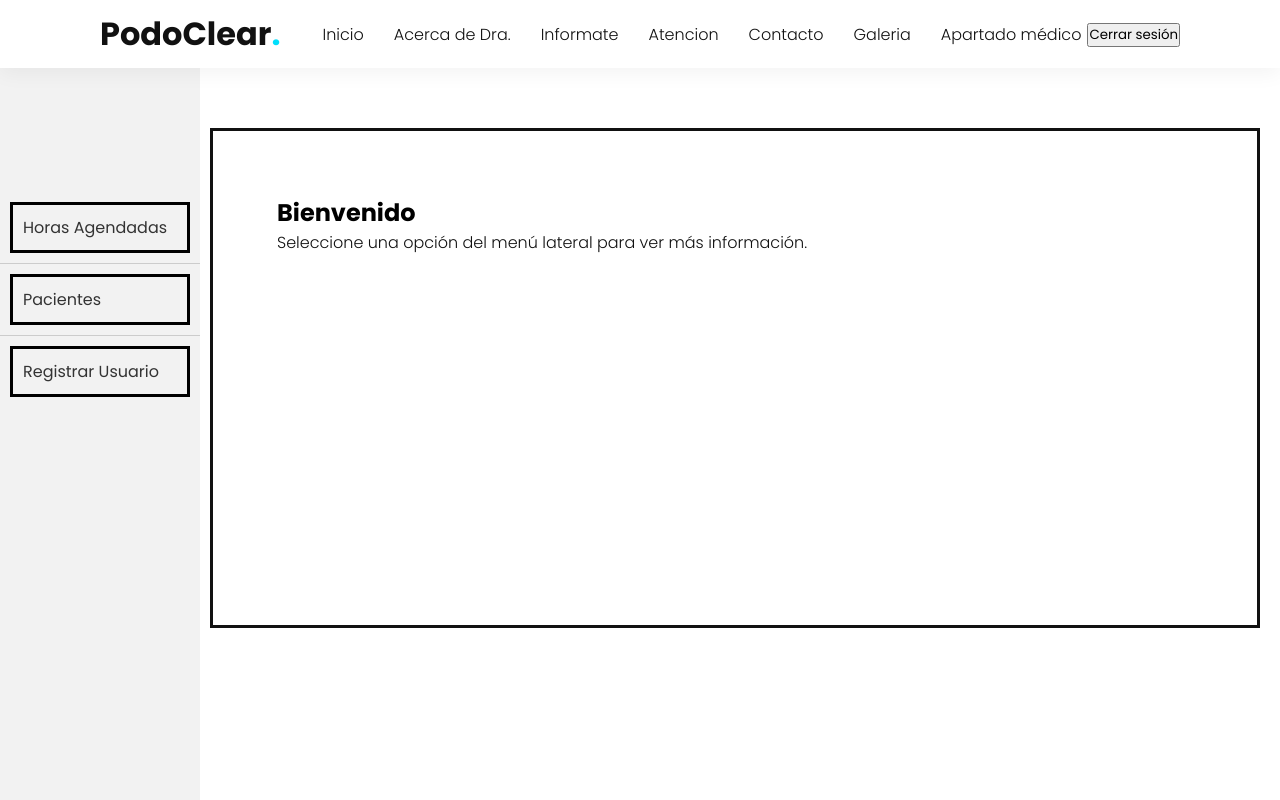
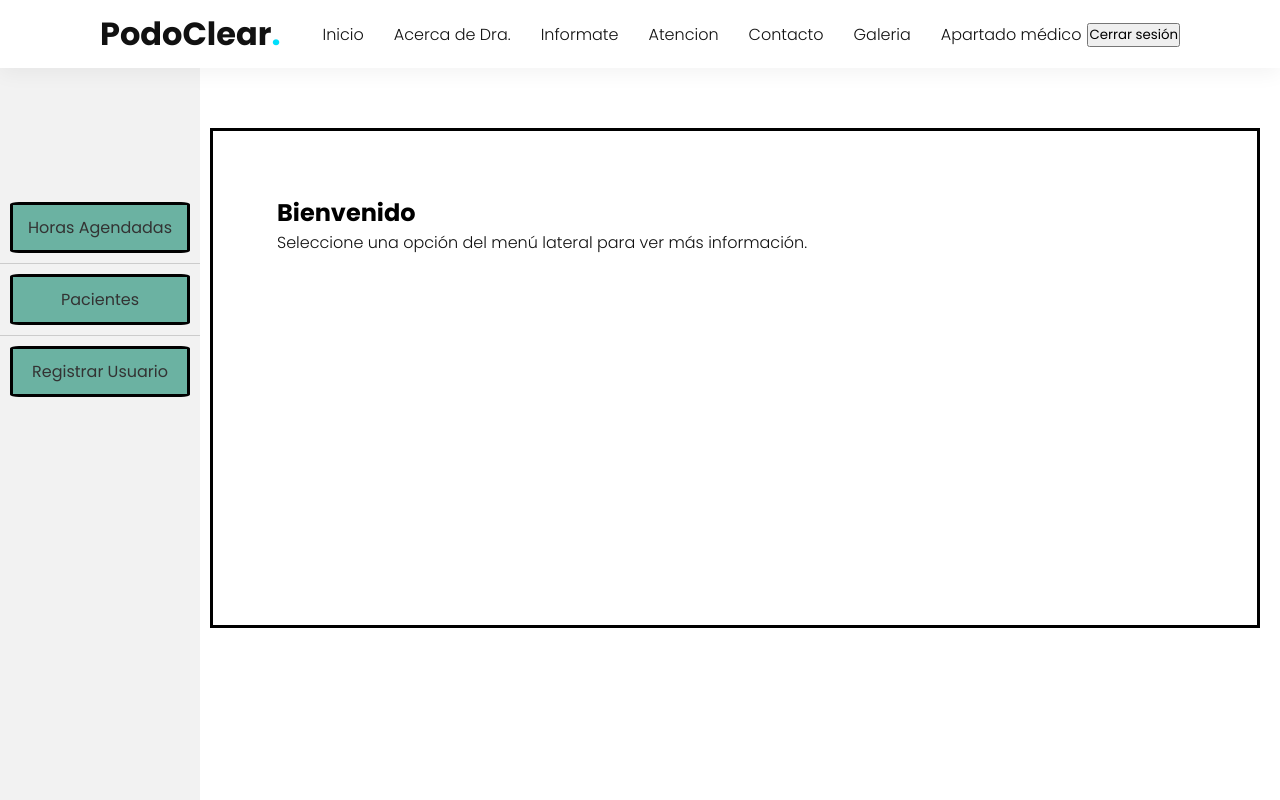
Before and after one commit to soqus/gestion, a PHP site: page /vista_medica.php in a window 1280 px wide. Run offline with PHP 8.4, Linux system fonts and the light colour scheme; a user stored in the database is signed in; some libraries are stand-ins or nearby versions.

Commit message:
arreglo de weas

```diff
--- a/vista_medica.css
+++ b/vista_medica.css
@@ -193,6 +193,5 @@ body {
     height: 500px;
     padding: 5%;
 
-    border: 3px solid #111;
-
+    border: 3px solid #000000;
   }
--- a/vista_medica.php
+++ b/vista_medica.php
@@ -20,11 +20,25 @@ if (!isset($_SESSION['usuario'])) {
     <meta http-equiv="X-UA-Compatible" content="IE=edge">
     <meta name="viewport" content="width=device-width, initial-scale=1.0">
     <title>PodoClear</title>
-    <link href="https://cdnjs.cloudflare.com/ajax/libs/font-awesome/6.1.1/css/all.min.css" rel="stylesheet"/>
     <link rel="stylesheet" href="vista_medica.css">
     <script src="https://code.jquery.com/jquery-3.6.0.min.js"></script>
     <script src=funciones.js></script>
     <script src="contenido.js"></script>
+        <style>
+    .boton-lateral {
+      background-color: #6BB2A2;
+      border-radius: 5%;
+      color: white;
+      padding: 10px;
+      text-decoration: none;
+      text-align: center;
+    }
+
+    .boton-lateral:hover {
+      background-color: darkblue;
+    }
+  </style>
+
 </head>
 
 <body>
@@ -61,12 +75,11 @@ if (!isset($_SESSION['usuario'])) {
     </header>
     <div class="menu_lateral">
     <ul>
-    <li><a href="#" data-target="php/horas_agendadas">Horas Agendadas</a></li>
-      <li><a href="#" data-target="php/pacientes">Pacientes</a></li>
-      <li><a href="#" data-target="registro">Registrar Usuario</a></li>
+    <li><a href="#" class="boton-lateral" data-target="php/horas_agendadas">Horas Agendadas</a></li>
+      <li><a href="#" class="boton-lateral" data-target="php/pacientes">Pacientes</a></li>
+      <li><a href="#" class="boton-lateral"data-target="registro">Registrar Usuario</a></li>
     </ul>
   </div>
-
 
   <div class="contenido" id="contenido">
     <!-- Contenido inicial -->
```
Also changed, not shown: prueba.php (+7 -32 lines).
